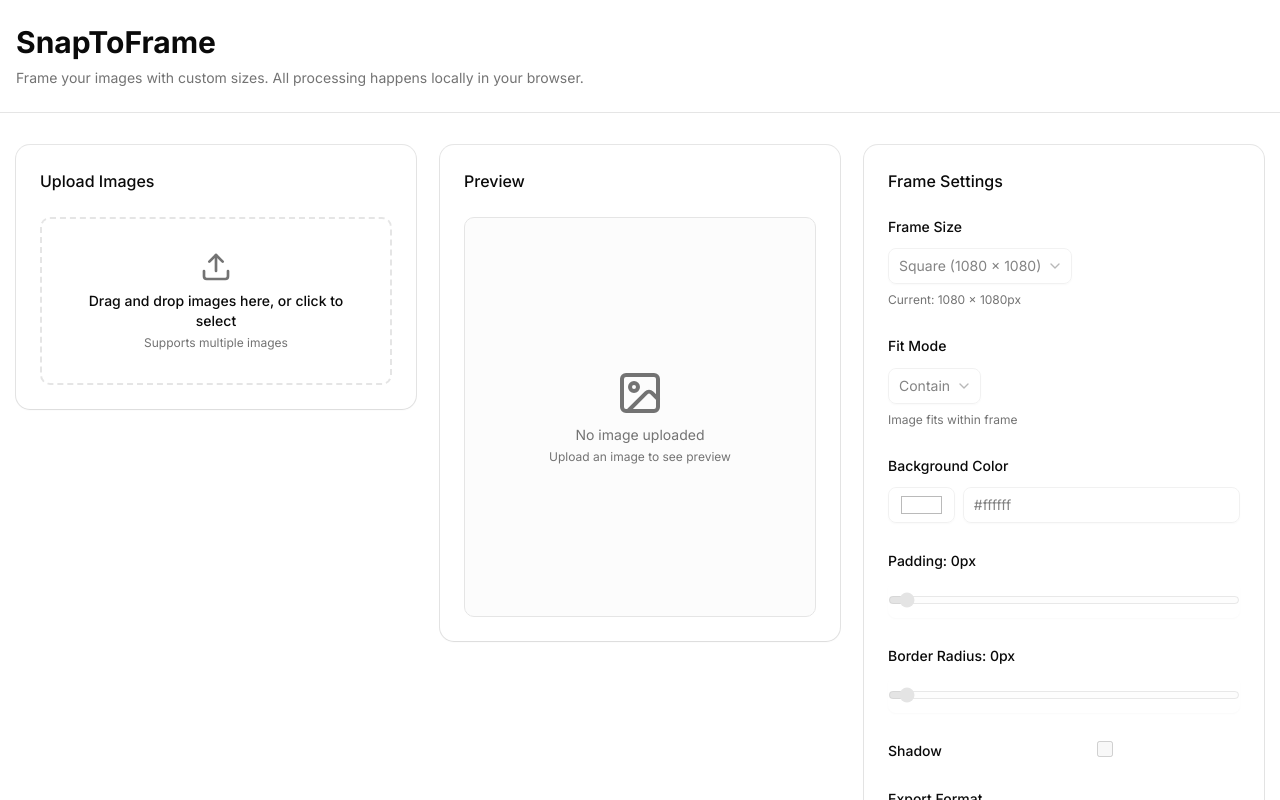
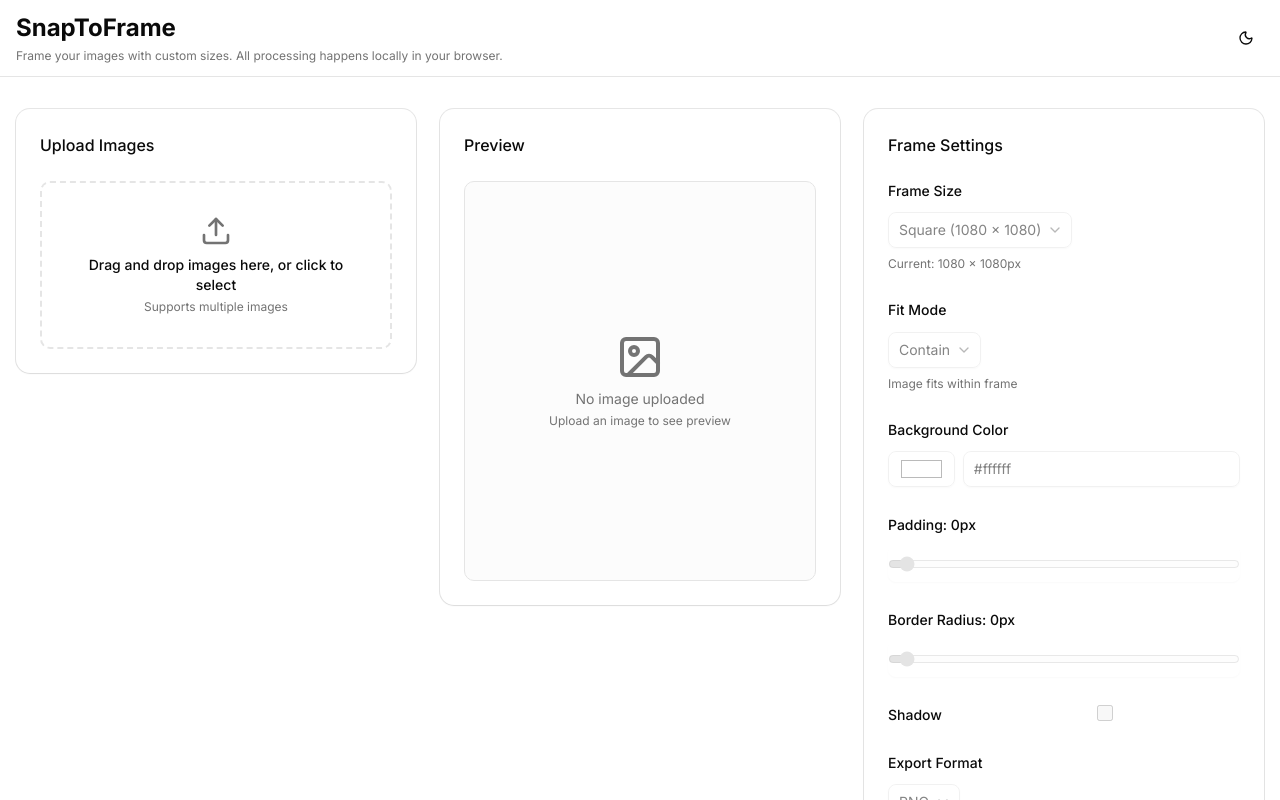
Before and after one commit to hasimpk/snap-to-frame, a Next.js app: page / in a window 1280 px wide. Shown: the top 800 px of the page. Built offline with nearby package versions, Linux system fonts and the light colour scheme.

Commit message:
Add theme toggle functionality and improve layout structure in SnapToFrame tool

```diff
--- a/app/layout.tsx
+++ b/app/layout.tsx
@@ -25,7 +25,22 @@ export default function RootLayout({
   children: React.ReactNode;
 }>) {
   return (
-    <html lang="en" className={inter.variable}>
+    <html lang="en" className={inter.variable} suppressHydrationWarning>
+      <head>
+        <script
+          dangerouslySetInnerHTML={{
+            __html: `
+              (function() {
+                const theme = localStorage.getItem('theme');
+                const prefersDark = window.matchMedia('(prefers-color-scheme: dark)').matches;
+                if (theme === 'dark' || (!theme && prefersDark)) {
+                  document.documentElement.classList.add('dark');
+                }
+              })();
+            `,
+          }}
+        />
+      </head>
       <body
         className={`${geistSans.variable} ${geistMono.variable} antialiased`}
       >
--- a/app/page.tsx
+++ b/app/page.tsx
@@ -5,6 +5,7 @@ import { ImageUploader } from '@/components/ImageUploader'
 import { PreviewCanvas } from '@/components/PreviewCanvas'
 import { FrameControls } from '@/components/FrameControls'
 import { ExportBar } from '@/components/ExportBar'
+import { ThemeToggle } from '@/components/ThemeToggle'
 import { DEFAULT_FRAME_CONFIG } from '@/types/frame'
 import type { FrameConfig } from '@/types/frame'
 
@@ -20,12 +21,17 @@ export default function Page() {
     <div className="min-h-screen bg-background">
       {/* Header */}
       <header className="border-b border-border bg-card">
-        <div className="container mx-auto px-4 py-6">
-          <h1 className="text-3xl font-bold mb-2">SnapToFrame</h1>
-          <p className="text-muted-foreground text-sm">
-            Frame your images with custom sizes. All processing happens locally
-            in your browser.
-          </p>
+        <div className="container mx-auto px-4 py-3">
+          <div className="flex items-center justify-between">
+            <div>
+              <h1 className="text-2xl font-bold mb-1">SnapToFrame</h1>
+              <p className="text-muted-foreground text-xs">
+                Frame your images with custom sizes. All processing happens locally
+                in your browser.
+              </p>
+            </div>
+            <ThemeToggle />
+          </div>
         </div>
       </header>
 
--- /dev/null
+++ b/components/ThemeToggle.tsx
@@ -0,0 +1,54 @@
+'use client'
+
+import * as React from 'react'
+import { MoonIcon, SunIcon } from 'lucide-react'
+import { Button } from '@/components/ui/button'
+import { cn } from '@/lib/utils'
+
+export function ThemeToggle() {
+  const [isDark, setIsDark] = React.useState(false)
+
+  React.useEffect(() => {
+    // Check initial theme
+    const isDarkMode =
+      document.documentElement.classList.contains('dark') ||
+      (!('theme' in localStorage) &&
+        window.matchMedia('(prefers-color-scheme: dark)').matches)
+
+    setIsDark(isDarkMode)
+    if (isDarkMode) {
+      document.documentElement.classList.add('dark')
+    } else {
+      document.documentElement.classList.remove('dark')
+    }
+  }, [])
+
+  const toggleTheme = () => {
+    const newIsDark = !isDark
+    setIsDark(newIsDark)
+
+    if (newIsDark) {
+      document.documentElement.classList.add('dark')
+      localStorage.setItem('theme', 'dark')
+    } else {
+      document.documentElement.classList.remove('dark')
+      localStorage.setItem('theme', 'light')
+    }
+  }
+
+  return (
+    <Button
+      variant="ghost"
+      size="icon"
+      onClick={toggleTheme}
+      className={cn('size-9')}
+      aria-label={isDark ? 'Switch to light mode' : 'Switch to dark mode'}
+    >
+      {isDark ? (
+        <SunIcon className="size-4" />
+      ) : (
+        <MoonIcon className="size-4" />
+      )}
+    </Button>
+  )
+}
```
